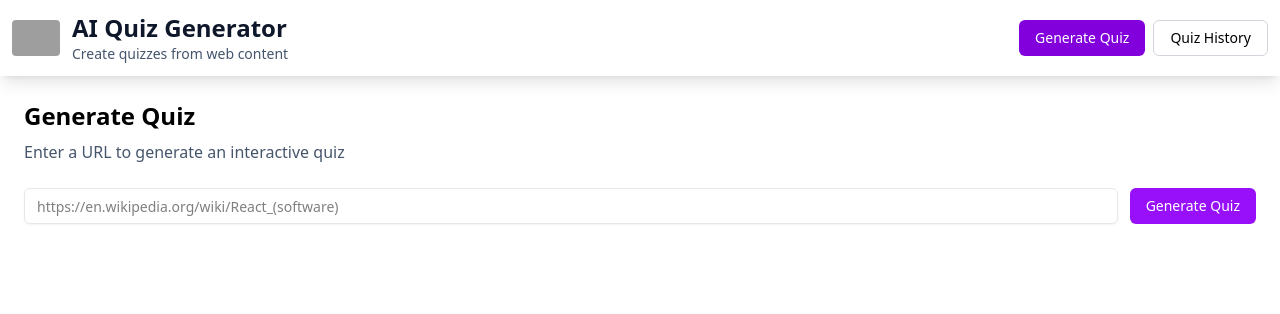
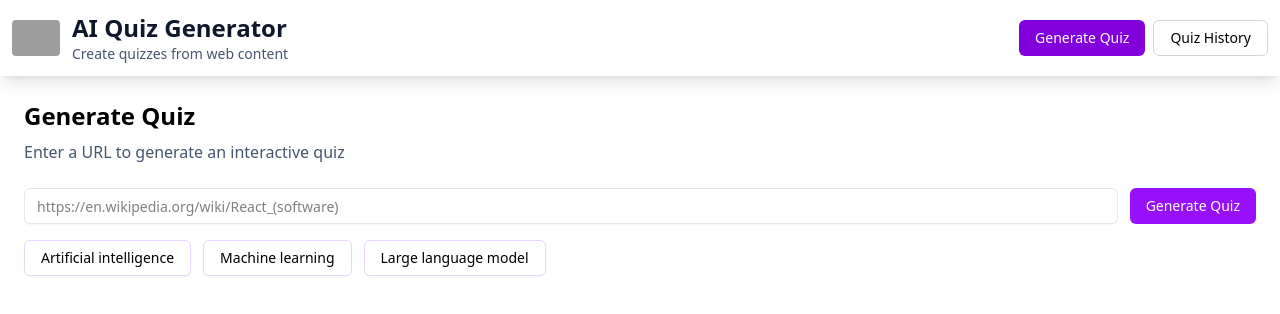
Before and after one commit to Vgurubrahmam/ai-quiz-generator, a React (Vite) app in the folder Frontend/: page / in a window 1280 px wide. Shown: the top 314 px of the page. Built offline with nearby package versions, Linux system fonts and the light colour scheme; grey boxes are pictures that could not be loaded.

Commit message:
added deafult articles

```diff
--- a/Frontend/src/tabs/GenerateQuizTab.jsx
+++ b/Frontend/src/tabs/GenerateQuizTab.jsx
@@ -10,6 +10,20 @@ export default function GenerateQuizTab() {
   const [url, setUrl] = useState("")
   const [loading, setLoading] = useState(false)
   const [error, setError] = useState(null)
+  const curatedArticles = [
+    {
+      title: "Artificial intelligence",
+      url: "https://en.wikipedia.org/wiki/Artificial_intelligence",
+    },
+    {
+      title: "Machine learning",
+      url: "https://en.wikipedia.org/wiki/Machine_learning",
+    },
+    {
+      title: "Large language model",
+      url: "https://en.wikipedia.org/wiki/Large_language_model",
+    },
+  ]
 
   // Quiz state
   const [quiz, setQuiz] = useState(null)
@@ -193,13 +207,13 @@ export default function GenerateQuizTab() {
         )
 
         if (!hasQuestion || !validOptions || !hasCorrectLabel) {
-          console.warn(`Skipping invalid question ${idx + 1}:`, {
-            hasQuestion,
-            hasOptions,
-            validOptions,
-            hasCorrectLabel,
-            hasExplanation
-          })
+          // console.warn(`Skipping invalid question ${idx + 1}:`, {
+          //   hasQuestion,
+          //   hasOptions,
+          //   validOptions,
+          //   hasCorrectLabel,
+          //   hasExplanation
+          // })
           return false
         }
 
@@ -585,6 +599,21 @@ export default function GenerateQuizTab() {
 
         </form>
 
+        <div className="flex flex-wrap gap-3 mb-6">
+          {curatedArticles.map((article) => (
+            <Button
+              key={article.url}
+              type="button"
+              variant="outline"
+              className="border border-purple-200 hover:bg-gray-50"
+              onClick={() => setUrl(article.url)}
+              disabled={loading}
+            >
+              {article.title}
+            </Button>
+          ))}
+        </div>
+
         {error && (
           <div className="p-4 bg-red-50 border border-red-200 rounded text-red-700 text-sm">
             <strong>Error:</strong> {error}
```
